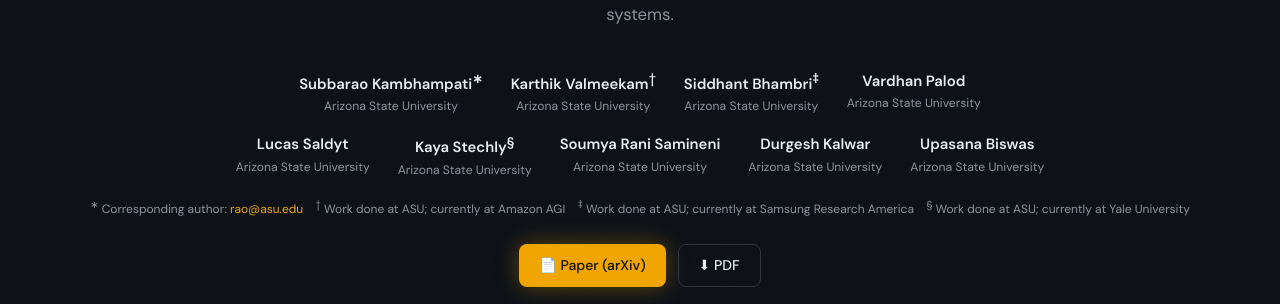
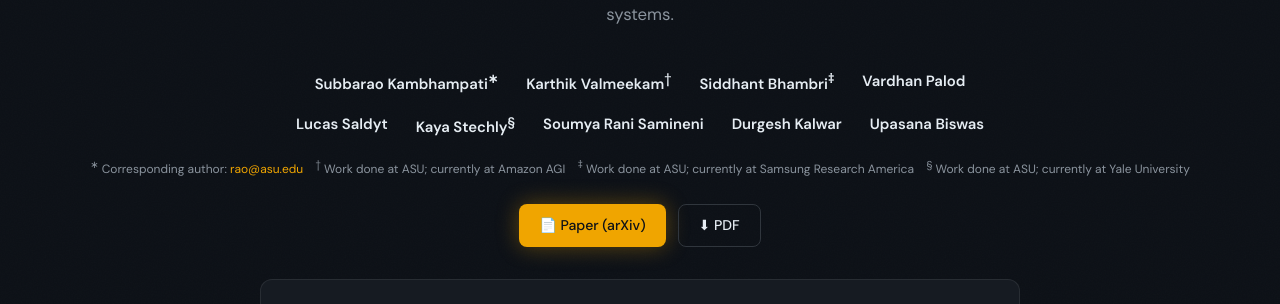
Before and after one commit to sbhambr1/stop-anthropomorphizing-itg, a plain HTML site: page index.html in a window 1280 px wide. Shown: the part 459-763 px from the top of the page. Drawn offline with nearby package versions, Linux system fonts and the light colour scheme.

Commit message:
Update author list and footer in index.html

```diff
--- a/index.html
+++ b/index.html
@@ -304,17 +304,17 @@
   </p>
 
   <div class="authors">
-    <div class="author"><div class="author-name">Subbarao Kambhampati<sup>∗</sup></div><div class="author-affil">Arizona State University</div></div>
-    <div class="author"><div class="author-name">Karthik Valmeekam<sup>†</sup></div><div class="author-affil">Arizona State University</div></div>
-    <div class="author"><div class="author-name">Siddhant Bhambri<sup>‡</sup></div><div class="author-affil">Arizona State University</div></div>
-    <div class="author"><div class="author-name">Vardhan Palod</div><div class="author-affil">Arizona State University</div></div>
+    <div class="author"><div class="author-name">Subbarao Kambhampati<sup>∗</sup></div></div>
+    <div class="author"><div class="author-name">Karthik Valmeekam<sup>†</sup></div></div>
+    <div class="author"><div class="author-name">Siddhant Bhambri<sup>‡</sup></div></div>
+    <div class="author"><div class="author-name">Vardhan Palod</div></div>
   </div>
   <div class="authors">
-    <div class="author"><div class="author-name">Lucas Saldyt</div><div class="author-affil">Arizona State University</div></div>
-    <div class="author"><div class="author-name">Kaya Stechly<sup>§</sup></div><div class="author-affil">Arizona State University</div></div>
-    <div class="author"><div class="author-name">Soumya Rani Samineni</div><div class="author-affil">Arizona State University</div></div>
-    <div class="author"><div class="author-name">Durgesh Kalwar</div><div class="author-affil">Arizona State University</div></div>
-    <div class="author"><div class="author-name">Upasana Biswas</div><div class="author-affil">Arizona State University</div></div>
+    <div class="author"><div class="author-name">Lucas Saldyt</div></div>
+    <div class="author"><div class="author-name">Kaya Stechly<sup>§</sup></div></div>
+    <div class="author"><div class="author-name">Soumya Rani Samineni</div></div>
+    <div class="author"><div class="author-name">Durgesh Kalwar</div></div>
+    <div class="author"><div class="author-name">Upasana Biswas</div></div>
   </div>
 
   <p style="font-size:0.75rem;color:var(--text-muted);margin-bottom:1.5rem;animation:fadeDown 0.6s 0.28s ease both;line-height:1.8;">
@@ -554,11 +554,9 @@
 </section>
 
 <footer>
-  <p>Kambhampati, Valmeekam, Bhambri, et al. &nbsp;·&nbsp; ICML 2026 Position Paper</p>
+  <p>Kambhampati et al. &nbsp;·&nbsp; ICML 2026</p>
   <p style="margin-top:0.4rem;">
     <a href="https://yochan-lab.github.io/home/" target="_blank">Yochan Lab, Arizona State University</a>
-    &nbsp;·&nbsp;
-    <a href="https://research.samsung.com/aicenter_sv" target="_blank">Samsung Research America</a>
   </p>
   <p style="margin-top:0.75rem;font-size:0.78rem;opacity:0.5;">made with ♥ by Claude</p>
 </footer>
```
